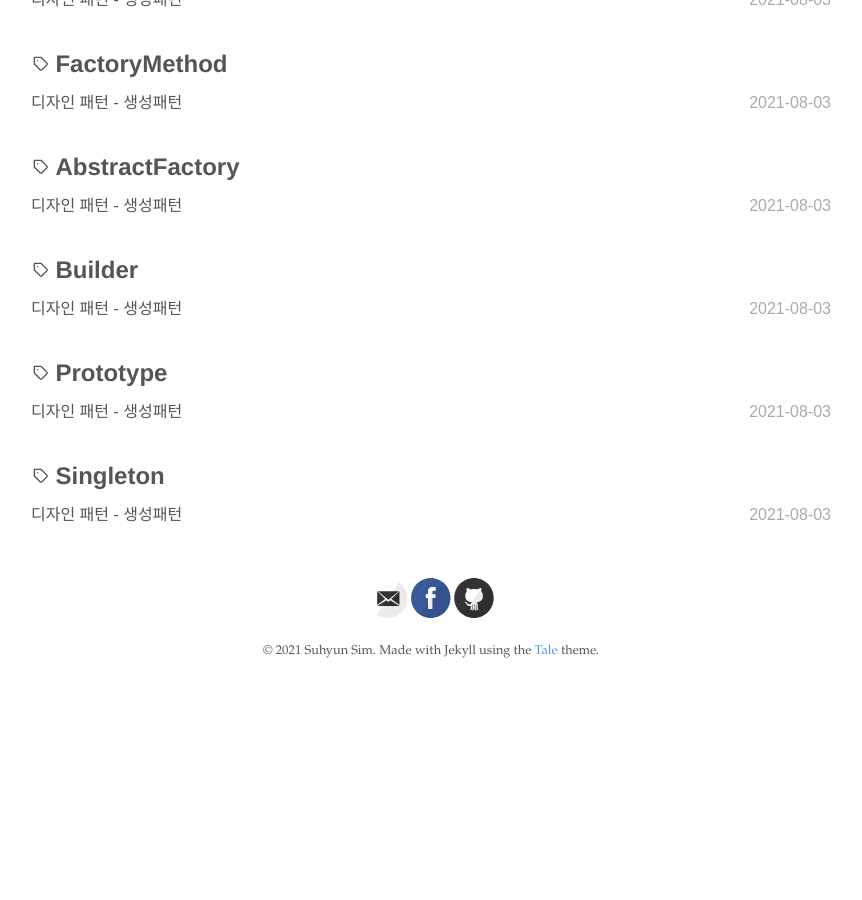
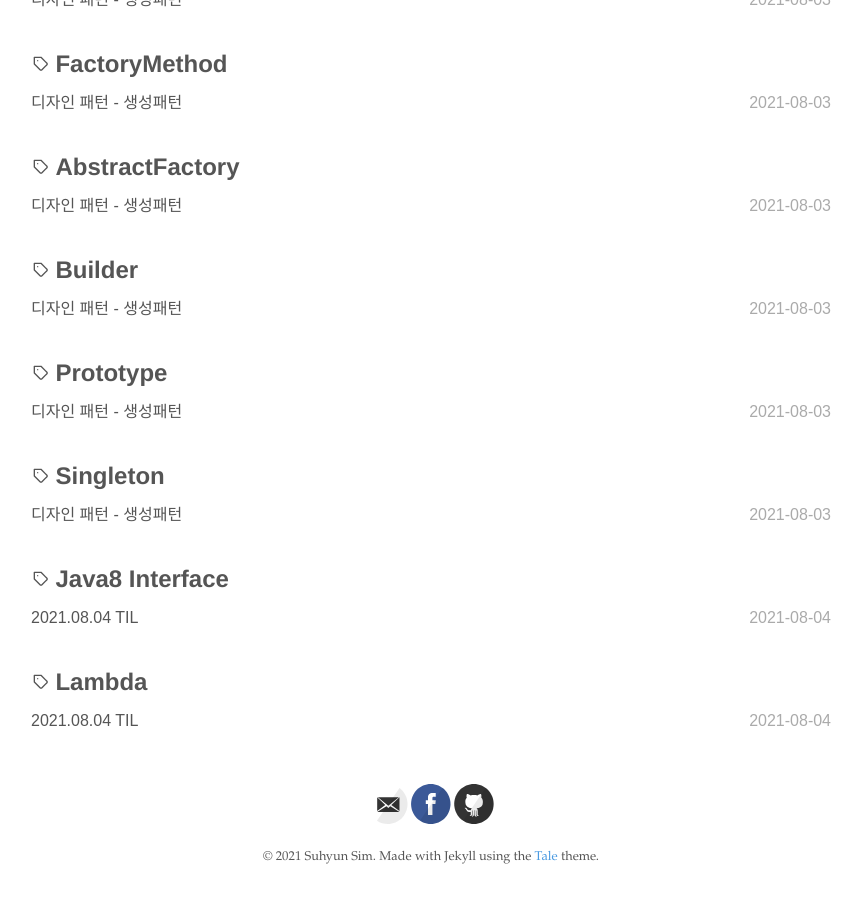
Before and after one commit to suhyunsim/suhyunsim.github.io, a Jekyll site: the page built from _pages/tags.html, in a window 1280 px wide and 900 px high, scrolled down 5460 px. Shown: the whole window, without its empty margins (209-1071 px from the left). Built offline with Jekyll 4.4.1, drawn with Linux system fonts in a browser that asks for light colours; before the commit the page ends 6154 px from its top, so only the background shows below that; some of the changed text lies outside the part shown.

Commit message:
docs: 210804 TIL에 태그 추가

```diff
--- a/_posts/2021-08-04-TIL.md
+++ b/_posts/2021-08-04-TIL.md
@@ -7,7 +7,7 @@ sitemap:
   changefreq: daily
   priority: 1.0
 comments: true
-tag: [TIL]
+tag: [TIL, Java8 Interface, Lambda]
 
 ---
 
```
